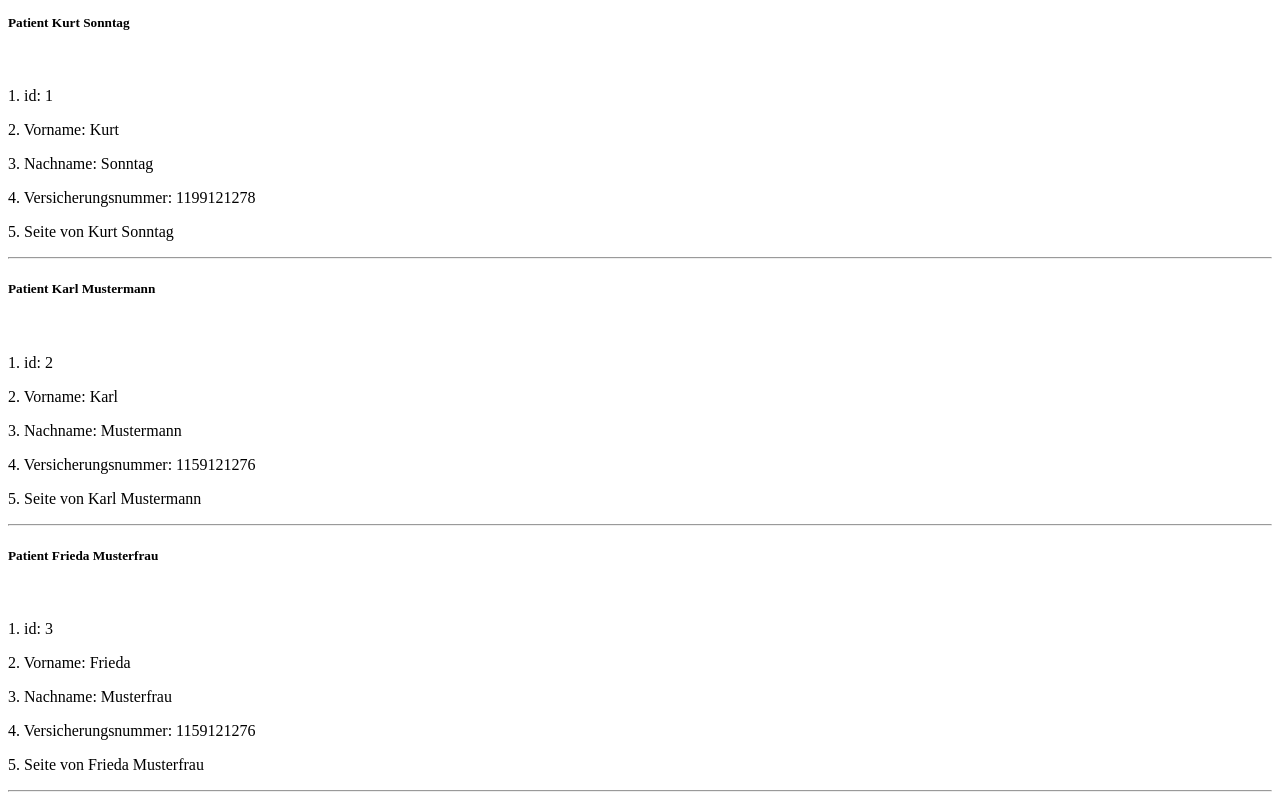
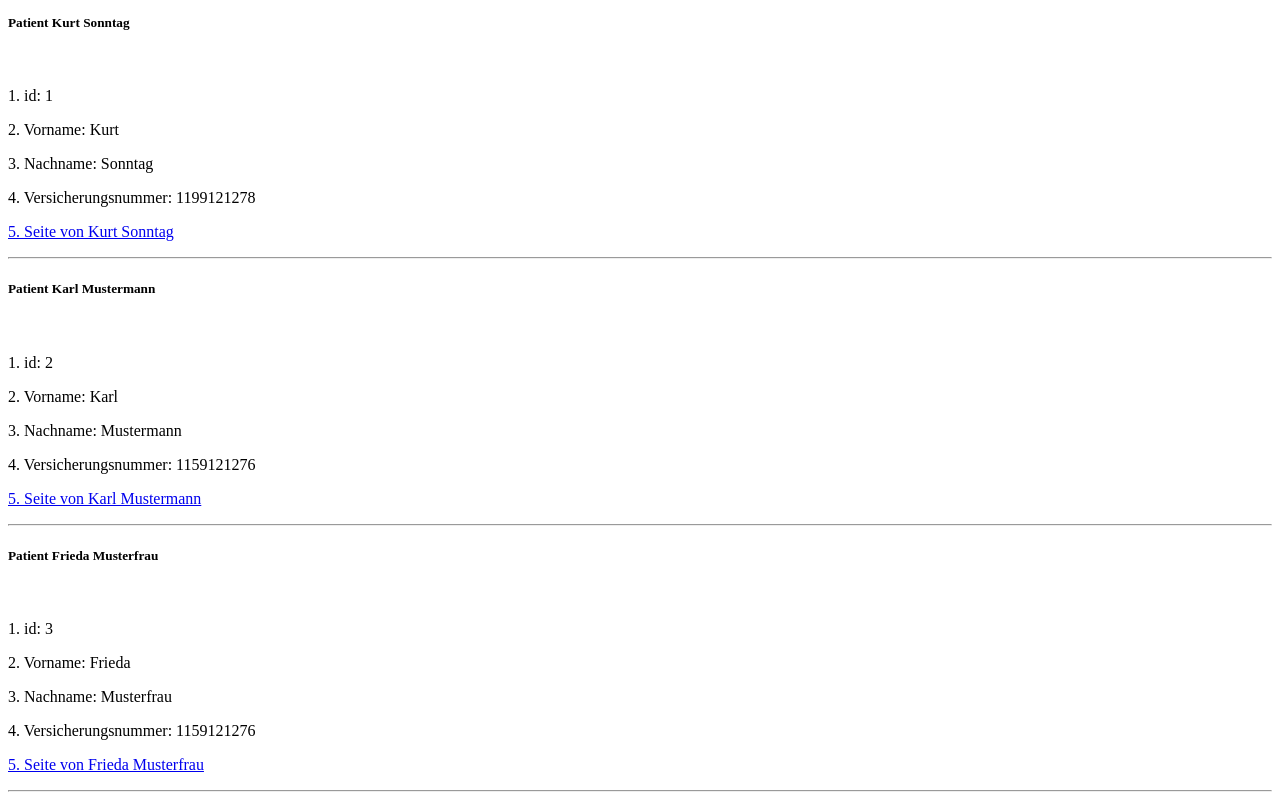
Before and after one commit to JagaTee/78124713, a plain HTML site: page index.html in a window 1280 px wide. Shown: the part 305-1105 px from the top of the page. Drawn offline with Linux system fonts and the light colour scheme.

Commit message:
1 file modified

```diff
--- a/index.html
+++ b/index.html
@@ -33,7 +33,7 @@
     <p>2. Vorname: Kurt</p>
     <p>3. Nachname: Sonntag</p>
     <p>4. Versicherungsnummer: 1199121278</p>
-    <p>5. Seite von Kurt Sonntag</p>
+    <p><a href="/KurtSonntag.html">5. Seite von Kurt Sonntag</a></p>
   <hr>
   <h5>Patient Karl Mustermann</h5>
     <br>
@@ -41,7 +41,7 @@
     <p>2. Vorname: Karl</p>
     <p>3. Nachname: Mustermann</p>
     <p>4. Versicherungsnummer: 1159121276</p>
-    <p>5. Seite von Karl Mustermann</p>
+    <p><a href="/KarlMustermann.html">5. Seite von Karl Mustermann</a></p>
 <hr>
 <h5>Patient Frieda Musterfrau</h5>
   <br>
@@ -49,6 +49,6 @@
   <p>2. Vorname: Frieda</p>
   <p>3. Nachname: Musterfrau</p>
   <p>4. Versicherungsnummer: 1159121276</p>
-  <p>5. Seite von Frieda Musterfrau</p>
+  <p><a href="/FriedaMusterfrau.html">5. Seite von Frieda Musterfrau</a></p>
 <hr>
 </html>
```
